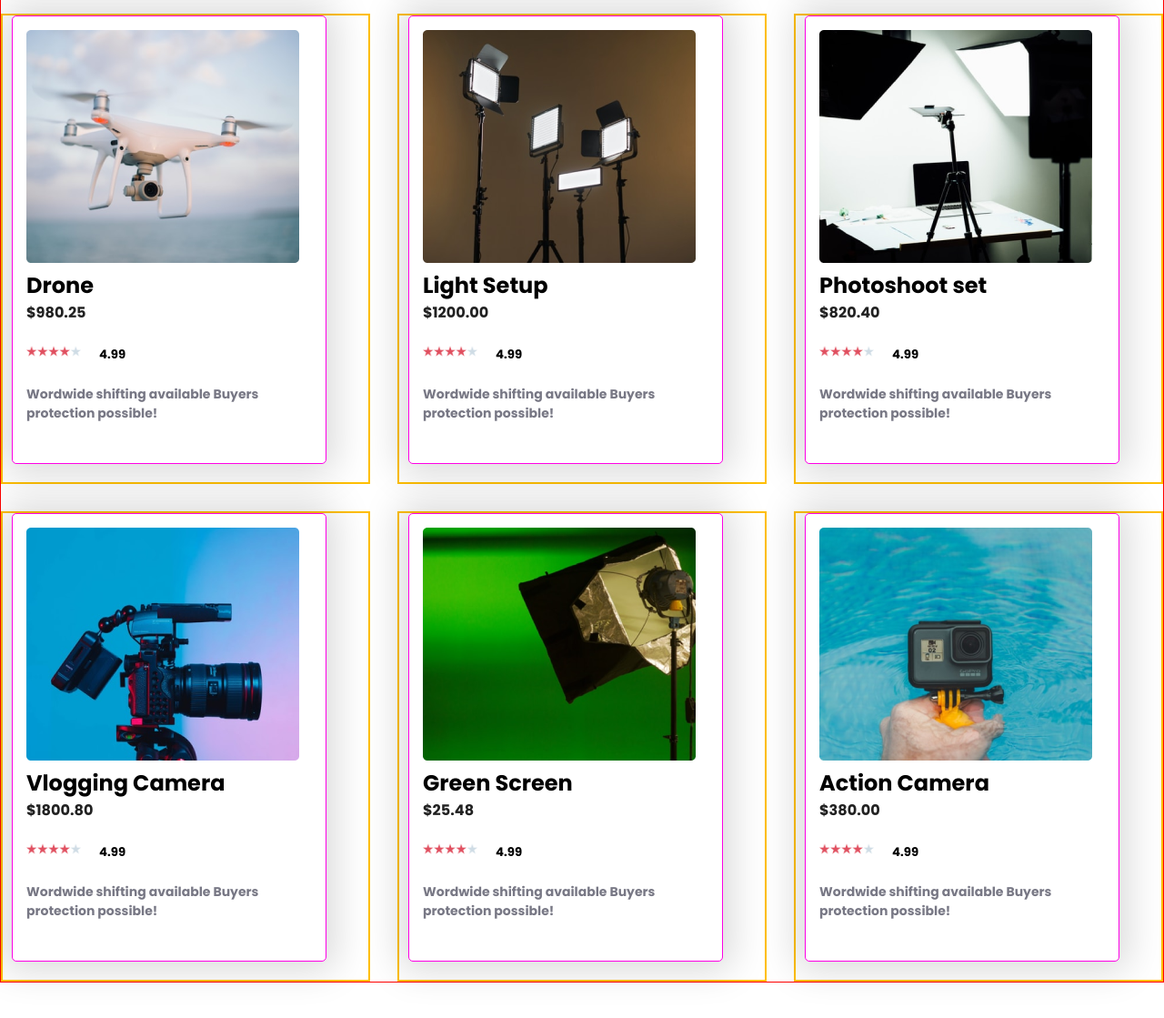
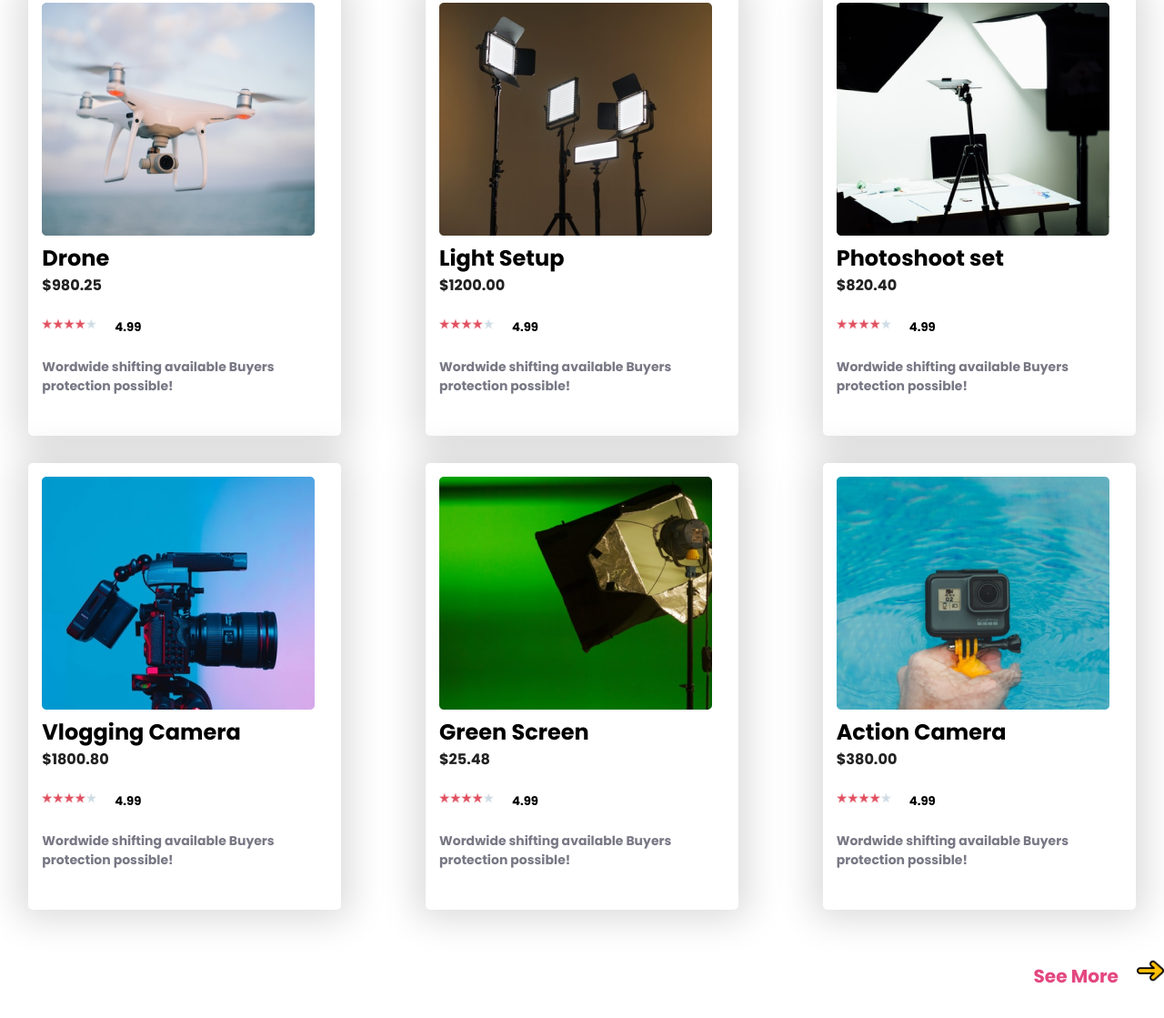
Before and after one commit to rockyhaque/influencer-gear-reproduction, a plain HTML site: page index.html in a window 1280 px wide. Shown: the part 1669-2788 px from the top of the page at 91% size. Drawn offline with Linux system fonts and the light colour scheme.

Commit message:
safisfied with desktop version

```diff
--- a/index.html
+++ b/index.html
@@ -17,7 +17,7 @@
                 <div class="nav-items">
                     <li><a href="">Home</a></li>
                     <li><a href="">Products</a></li>
-                    <li><a href="">Products</a></li>
+                    <li><a href="">Sign up</a></li>
                     <li><a href="">Log In</a></li>
                 </div>
                 <div class="nav-icon">
@@ -69,7 +69,6 @@
                 <h1>Popular Collection</h1>
                 <div class="all-card-container">
 
-                    <div class="card-container">
                         <div class="card">
                             <div class="card-img">
                                 <img src="./images/tripod.png" alt="">
@@ -93,9 +92,7 @@
                                     Buyers protection possible!</p>
                             </div>
                         </div>
-                    </div>
 
-                    <div class="card-container">
                         <div class="card">
                             <div class="card-img">
                                 <img src="./images/mic.png" alt="">
@@ -119,9 +116,7 @@
                                     Buyers protection possible!</p>
                             </div>
                         </div>
-                    </div>
 
-                    <div class="card-container">
                         <div class="card">
                             <div class="card-img">
                                 <img src="./images/airpod.png" alt="">
@@ -145,9 +140,7 @@
                                     Buyers protection possible!</p>
                             </div>
                         </div>
-                    </div>
 
-                    <div class="card-container">
                         <div class="card">
                             <div class="card-img">
                                 <img src="./images/drone.png" alt="">
@@ -171,9 +164,7 @@
                                     Buyers protection possible!</p>
                             </div>
                         </div>
-                    </div>
 
-                    <div class="card-container">
                         <div class="card">
                             <div class="card-img">
                                 <img src="./images/lights.png" alt="">
@@ -197,9 +188,7 @@
                                     Buyers protection possible!</p>
                             </div>
                         </div>
-                    </div>
 
-                    <div class="card-container">
                         <div class="card">
                             <div class="card-img">
                                 <img src="./images/setup.png" alt="">
@@ -223,9 +212,7 @@
                                     Buyers protection possible!</p>
                             </div>
                         </div>
-                    </div>
 
-                    <div class="card-container">
                         <div class="card">
                             <div class="card-img">
                                 <img src="./images/camera.png" alt="">
@@ -249,9 +236,7 @@
                                     Buyers protection possible!</p>
                             </div>
                         </div>
-                    </div>
 
-                    <div class="card-container">
                         <div class="card">
                             <div class="card-img">
                                 <img src="./images/single-light.png" alt="">
@@ -275,9 +260,7 @@
                                     Buyers protection possible!</p>
                             </div>
                         </div>
-                    </div>
 
-                    <div class="card-container">
                         <div class="card">
                             <div class="card-img">
                                 <img src="./images/action.png" alt="">
@@ -301,7 +284,6 @@
                                     Buyers protection possible!</p>
                             </div>
                         </div>
-                    </div>
 
                 </div>
 
@@ -333,7 +315,6 @@
 
     </main>
 
-    <!-- This is Footer Section  -->
     <footer>
         <section class="footer-container">
             <h3>Influencer Products</h3>
--- a/styles/responsive.css
+++ b/styles/responsive.css
@@ -62,6 +62,10 @@
 
      }
 
+     .see-more{
+        margin-right: 20px;
+     }
+
 
 }
 
--- a/styles/style.css
+++ b/styles/style.css
@@ -134,16 +134,10 @@ main{
 
  .all-card-container{
     margin-top: 45px;
-    border: 1px solid red;
     display: grid;
     grid-template-columns: repeat(3, 1fr);
     gap: 30px;
     justify-content: space-around;
- }
-
-.card-container{
-    justify-content: space-around;
-    border: 2px solid rgb(255, 191, 0);
  }
 
  .card{
@@ -154,13 +148,9 @@ main{
     box-shadow: 0px 0px 40px 10px rgba(0, 0, 0, 0.15);
     padding-left: 15px;
     padding-top: 15px;
-    border: 1px solid rgb(255, 0, 230);
     margin-left: 10px;
     margin-bottom: 20px;
-
-
-
-
+    margin: auto;
  }
 
  .card-stats{
```
